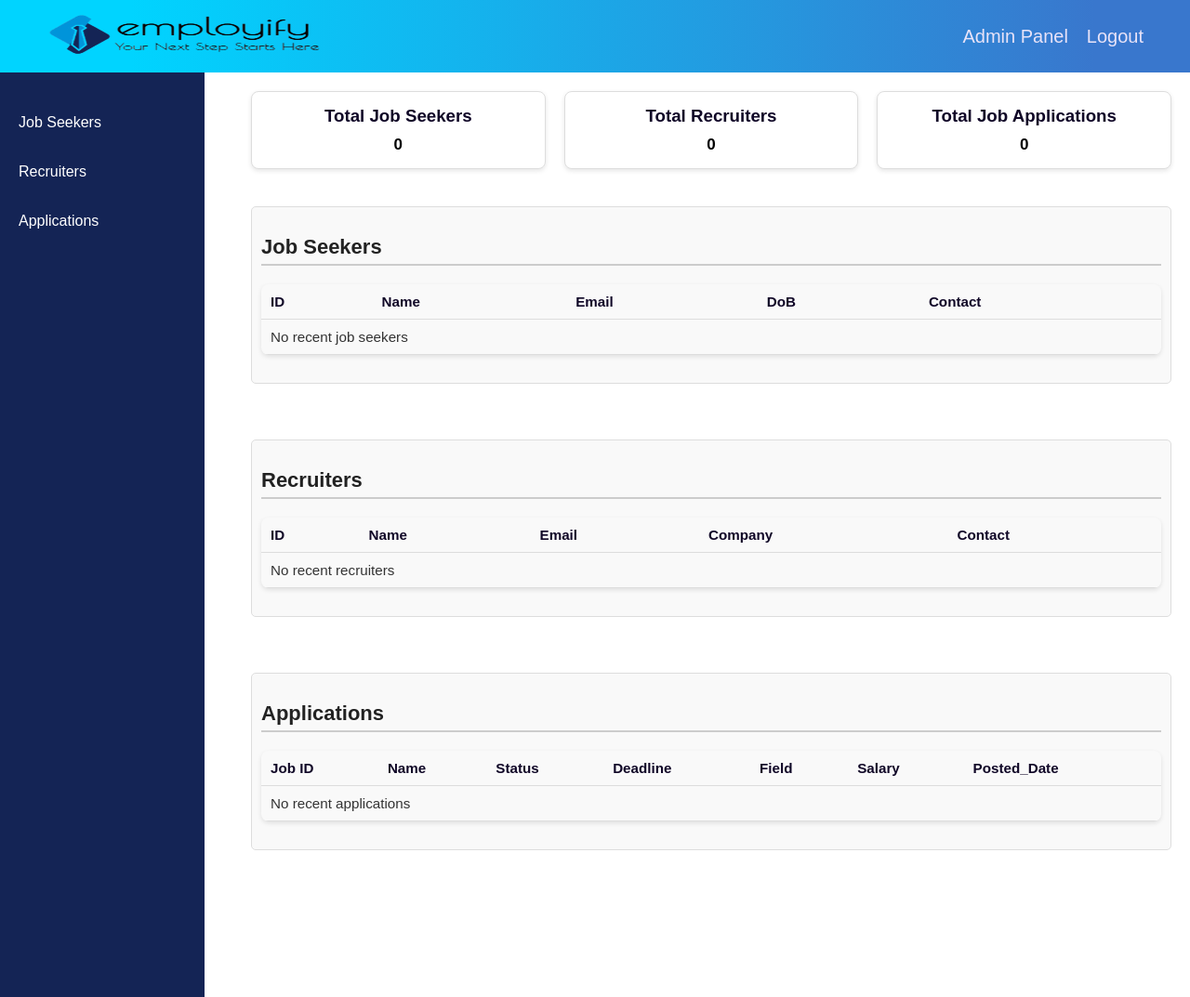
After one commit to safa-jsk/Employify, a PHP site: page /admin_panel.php in a window 1280 px wide. The commit adds this page. Shown: the whole page at 93% size. Run offline with PHP 8.4, Linux system fonts and the light colour scheme; the visitor is signed in with stand-in values (Sample User, id 1); data that the repository does not hold is empty.

```diff
--- a/Todo_list.txt
+++ b/Todo_list.txt
@@ -34,6 +34,10 @@ CSE370 Project To-Do
 	Reject Button (for both Applied and Shortlisted Page)										Safa	DONE
 
 4. Admin Panel
+	Dashboard																					Safa	DONE
+	Seeker Page																					Safa
+	Recruiter Page																				Safa
+	Applications Page																			Safa
 
 5. Forgot Password
 	Add Security Question (Also add during Registration) [Used DoB]								Safa	DONE
--- /dev/null
+++ b/admin_panel.php
@@ -0,0 +1,184 @@
+<?php
+session_start();
+require_once 'DBconnect.php';
+
+// Ensure the admin is logged in
+if (!isset($_SESSION['username']) || $_SESSION['role'] !== 'admin') {
+    header("Location: login.php");
+    exit;
+}
+
+// Seeker COUNT
+$seeker_count = "SELECT COUNT(*) FROM seeker";
+$seeker_count = $con->query($seeker_count)->fetch_row()[0];
+
+// Recruiter COUNT
+$recruiter_count = "SELECT COUNT(*) FROM recruiter";
+$recruiter_count = $con->query($recruiter_count)->fetch_row()[0];
+
+// Application COUNT
+$application_count = "SELECT COUNT(*) FROM applications";
+$application_count = $con->query($application_count)->fetch_row()[0];
+
+?>
+
+<!DOCTYPE html>
+<html lang="en">
+
+<head>
+    <meta charset="UTF-8" />
+    <meta name="viewport" content="width=device-width, initial-scale=1.0" />
+    <link rel="preconnect" href="https://fonts.googleapis.com" />
+    <link rel="preconnect" href="https://fonts.gstatic.com" crossorigin />
+    <link rel="stylesheet" href="style.css" />
+    <title>Admin Panel - Employify</title>
+</head>
+
+<body>
+    <?php include 'includes/a_navbar.php'; ?>
+    <?php include 'includes/a_sidebar.php'; ?>
+
+    <main>
+        <div class="dashboard_content">
+            <!-- Section 1: Summary Cards -->
+            <div class="dashboard_section" id="summary-section">
+                <div class="job_card">
+                    <h3>Total Job Seekers</h3>
+                    <p id="seeker-count">
+                        <?php echo htmlspecialchars($seeker_count); ?>
+                    </p>
+                </div>
+                <div class="job_card">
+                    <h3>Total Recruiters</h3>
+                    <p id="recruiter-count">
+                        <?php echo htmlspecialchars($recruiter_count); ?>
+                    </p>
+                </div>
+                <div class="job_card">
+                    <h3>Total Job Applications</h3>
+                    <p id="application-count">
+                        <?php echo htmlspecialchars($application_count); ?>
+                    </p>
+                </div>
+            </div>
+
+            <!-- Section 2: Seekers List -->
+            <div class="dashboard_section scrollable" id="seekers-section">
+                <h2>Job Seekers</h2>
+                <table class="applied-jobs-list">
+                    <thead>
+                        <tr>
+                            <th>ID</th>
+                            <th>Name</th>
+                            <th>Email</th>
+                            <th>DoB</th>
+                            <th>Contact</th>
+                        </tr>
+                    </thead>
+                    <tbody>
+                        <?php
+                        $seekers = "SELECT S_id, CONCAT(FName, ' ', LName) AS Name, Email, DoB, Contact FROM seeker";
+                        $result_seekers = $con->query($seekers);
+
+                        if ($result_seekers->num_rows > 0) {
+                            while ($row = $result_seekers->fetch_assoc()) {
+                                echo '<tr>';
+                                echo '<td>' . htmlspecialchars($row['S_id']) . '</td>';
+                                echo '<td>' . htmlspecialchars($row['Name']) . '</td>';
+                                echo '<td>' . htmlspecialchars($row['Email']) . '</td>';
+                                echo '<td>' . htmlspecialchars($row['DoB']) . '</td>';
+                                echo '<td>' . htmlspecialchars($row['Contact']) . '</td>';
+                                echo '</tr>';
+                            }
+                        } else {
+                            echo '<tr><td colspan="5">No recent job seekers</td></tr>';
+                        }
+                        ?>
+                    </tbody>
+                </table>
+            </div>
+
+            <!-- Section 3: Recruiters List -->
+            <div class="dashboard_section scrollable" id="recruiters-section">
+                <h2>Recruiters</h2>
+                <table class="applied-jobs-list">
+                    <thead>
+                        <tr>
+                            <th>ID</th>
+                            <th>Name</th>
+                            <th>Email</th>
+                            <th>Company</th>
+                            <th>Contact</th>
+                        </tr>
+                    </thead>
+                    <tbody>
+                        <?php
+                        $recruiters = "SELECT R_id, CONCAT(FName, ' ', LName) AS Name, Email, CName, Contact FROM recruiter";
+                        $result_recruiters = $con->query($recruiters);
+
+                        if ($result_recruiters->num_rows > 0) {
+                            while ($row = $result_recruiters->fetch_assoc()) {
+                                echo '<tr>';
+                                echo '<td>' . htmlspecialchars($row['R_id']) . '</td>';
+                                echo '<td>' . htmlspecialchars($row['Name']) . '</td>';
+                                echo '<td>' . htmlspecialchars($row['Email']) . '</td>';
+                                echo '<td>' . htmlspecialchars($row['CName']) . '</td>';
+                                echo '<td>' . htmlspecialchars($row['Contact']) . '</td>';
+                                echo '</tr>';
+                            }
+                        } else {
+                            echo '<tr><td colspan="5">No recent recruiters</td></tr>';
+                        }
+                        ?>
+                    </tbody>
+                </table>
+            </div>
+
+            <!-- Section 4: Applications List -->
+            <div class="dashboard_section scrollable" id="applications-section">
+                <h2>Applications</h2>
+                <table class="applied-jobs-list">
+                    <thead>
+                        <tr>
+                            <th>Job ID</th>
+                            <th>Name</th>
+                            <th>Status</th>
+                            <th>Deadline</th>
+                            <th>Field</th>
+                            <th>Salary</th>
+                            <th>Posted_Date</th>
+                        </tr>
+                    </thead>
+                    <tbody>
+                        <?php
+                        $applications = "SELECT A_id, Name, Status, Deadline, Field, Salary, Posted_Date FROM applications ORDER BY Posted_Date DESC";
+                        $result_applications = $con->query($applications);
+
+                        if ($result_applications->num_rows > 0) {
+                            while ($row = $result_applications->fetch_assoc()) {
+                                echo '<tr>';
+                                echo '<td>' . htmlspecialchars($row['A_id']) . '</td>';
+                                echo '<td>' . htmlspecialchars($row['Name']) . '</td>';
+                                if (is_null($row['Status'])) {
+                                    echo '<td><span class="status on-hold">On Hold</span></td>';
+                                } elseif ($row['Status'] == 0) {
+                                    echo '<td><span class="status rejected">Inactive</span></td>';
+                                } elseif ($row['Status'] == 1) {
+                                    echo '<td><span class="status accepted">Active</span></td>';
+                                }
+                                echo '<td>' . htmlspecialchars($row['Deadline']) . '</td>';
+                                echo '<td>' . htmlspecialchars($row['Field']) . '</td>';
+                                echo '<td>' . htmlspecialchars($row['Salary']) . '</td>';
+                                echo '<td>' . htmlspecialchars($row['Posted_Date']) . '</td>';
+                                echo '</tr>';
+                            }
+                        } else {
+                            echo '<tr><td colspan="7">No recent applications</td></tr>';
+                        }
+                        ?>
+                    </tbody>
+                </table>
+    </main>
+</body>
+
+</html>
--- /dev/null
+++ b/includes/a_navbar.php
@@ -0,0 +1,11 @@
+<header class="navbar">
+    <div class="logo">
+        <h1><a href="index.php"><img src="images/logo.png" alt="Employify Logo"></a></h1>
+    </div>
+    <nav>
+        <ul>
+            <li><a href="admin_panel.php">Admin Panel</a></li>
+            <li><a href="logout.php">Logout</a></li>
+        </ul>
+    </nav>
+</header>
--- /dev/null
+++ b/includes/a_sidebar.php
@@ -0,0 +1,9 @@
+<header class="sidebar">
+    <nav>
+        <ul>
+            <li><a href="a_seekers.php">Job Seekers</a></li>
+            <li><a href="a_recruiters.php">Recruiters</a></li>
+            <li><a href="a_applications.php">Applications</a></li>
+        </ul>
+    </nav>
+</header>
--- a/index.php
+++ b/index.php
@@ -42,7 +42,7 @@ if (basename($_SERVER['PHP_SELF']) !== 'index.php') {
             <ul>
                 <li><a href="#home">Home</a></li>
                 <li><a href="#">About</a></li>
-                <li><a href="#services">Services</a></li>
+                <li><a href="#">Services</a></li>
                 <li><a href="#" class="contact-btn">Contact</a></li>
                 <?php if (isset($_SESSION['username']) && isset($_SESSION['role'])): ?>
                     <?php if ($_SESSION['role'] === 'job_seeker'): ?>
```
Also changed, not shown: a_applications.php (added, +116 -0 lines), a_recruiters.php (added, +101 -0 lines), a_seekers.php (added, +105 -0 lines), js_dashboard.php (+4 -4 lines), login.php (+9 -2 lines).
